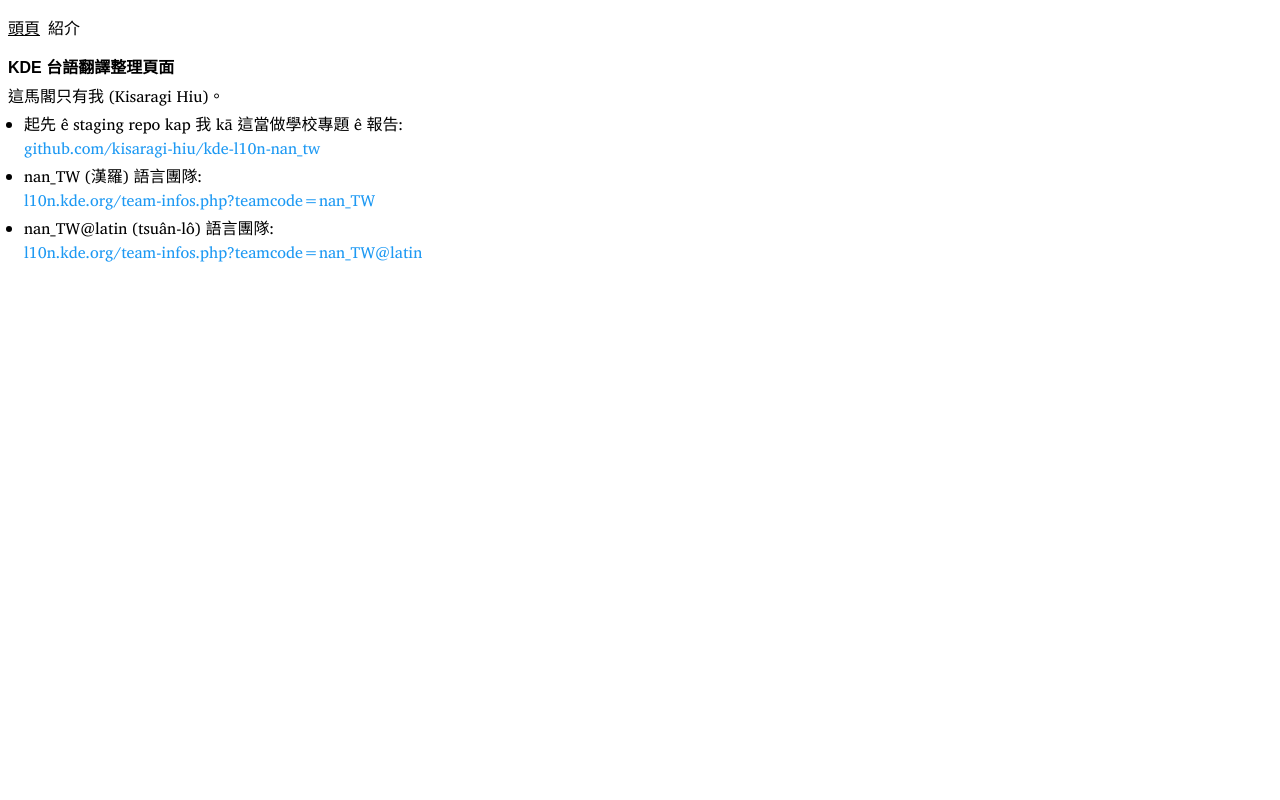
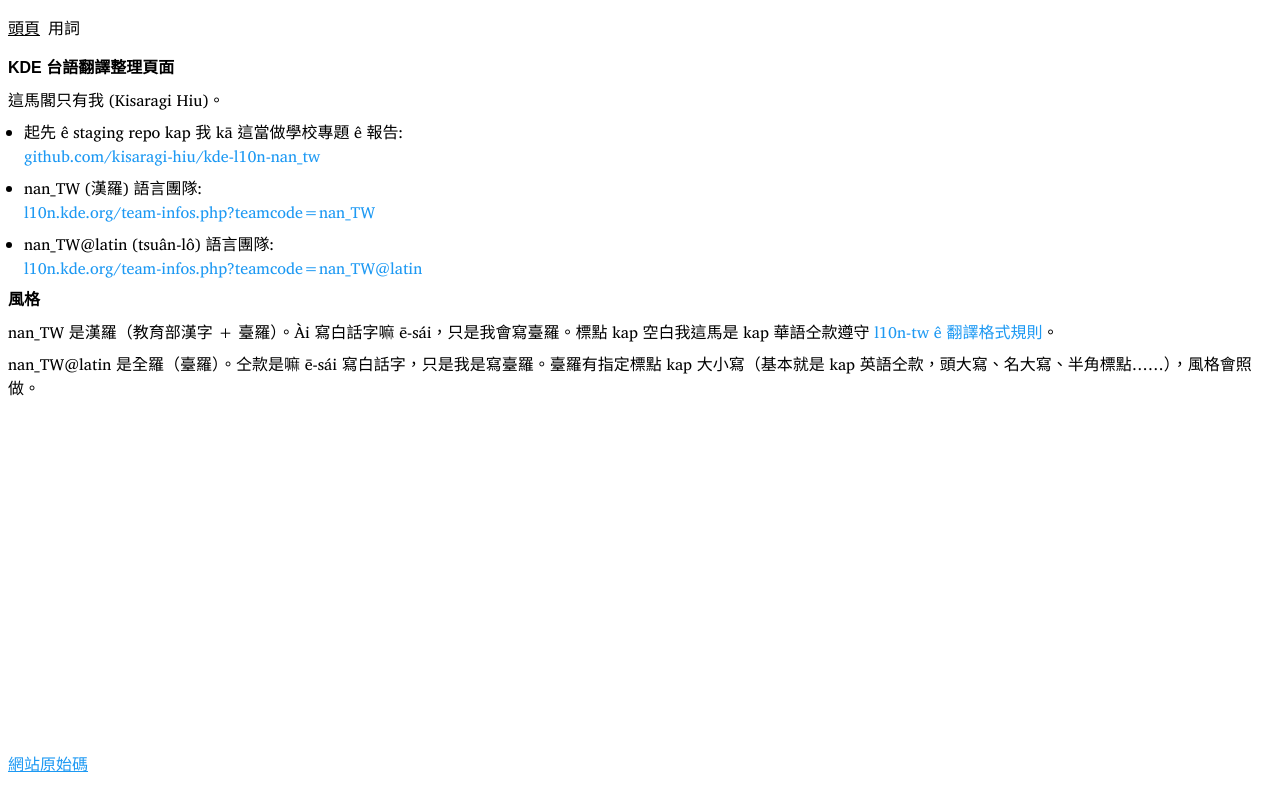
Before and after one commit to kde-taigi/kde-taigi.github.io, a SvelteKit app: page / in a window 1280 px wide. Built offline with nearby package versions, Linux system fonts and the light colour scheme; a web font is replaced by a local one.

Commit message:
explain more

```diff
--- a/src/app.html
+++ b/src/app.html
@@ -1,12 +1,12 @@
 <!doctype html>
-<html lang="nan-TW">
+<html class="h-full" lang="nan-TW">
   <head>
     <meta charset="utf-8" />
     <meta name="viewport" content="width=device-width, initial-scale=1" />
     <meta name="text-scale" content="scale" />
     %sveltekit.head%
   </head>
-  <body data-sveltekit-preload-data="hover">
-    <div style="display: contents">%sveltekit.body%</div>
+  <body class="h-full" data-sveltekit-preload-data="hover">
+    <div class="flex h-full flex-col">%sveltekit.body%</div>
   </body>
 </html>
--- a/src/routes/+layout.svelte
+++ b/src/routes/+layout.svelte
@@ -9,10 +9,12 @@
 <Header
   paths={{
     "/": "頭頁",
-    "/about": "紹介",
-    // "/glossary": "用詞",
+    "/glossary": "用詞",
   }}
 />
-<main class="px-2">
+<main class="px-2 grow">
   {@render children()}
 </main>
+<footer class="px-2 py-6 prose">
+  <a class="underline" href="https://github.com/kde-taigi/kde-taigi.github.io">網站原始碼</a>
+</footer>
--- a/src/routes/+page.svelte
+++ b/src/routes/+page.svelte
@@ -21,4 +21,15 @@
       >
     </li>
   </ul>
+  <h1>風格</h1>
+  <p>
+    nan_TW 是漢羅（教育部漢字 + 臺羅）。Ài 寫白話字嘛 ē-sái，只是我會寫臺羅。標點 kap 空白我這馬是
+    kap 華語仝款遵守 <a href="https://hackmd.io/@l10n-tw/translation_guidelines"
+      >l10n-tw ê 翻譯格式規則</a
+    >。
+  </p>
+  <p>
+    nan_TW@latin 是全羅（臺羅）。仝款是嘛 ē-sái 寫白話字，只是我是寫臺羅。臺羅有指定標點 kap
+    大小寫（基本就是 kap 英語仝款，頭大寫、名大寫、半角標點……），風格會照做。
+  </p>
 </div>
--- a/src/routes/layout.css
+++ b/src/routes/layout.css
@@ -22,6 +22,6 @@
   }
   p,
   li {
-    margin: 0.25rem 0;
+    margin: 0.5rem 0;
   }
 }
```
